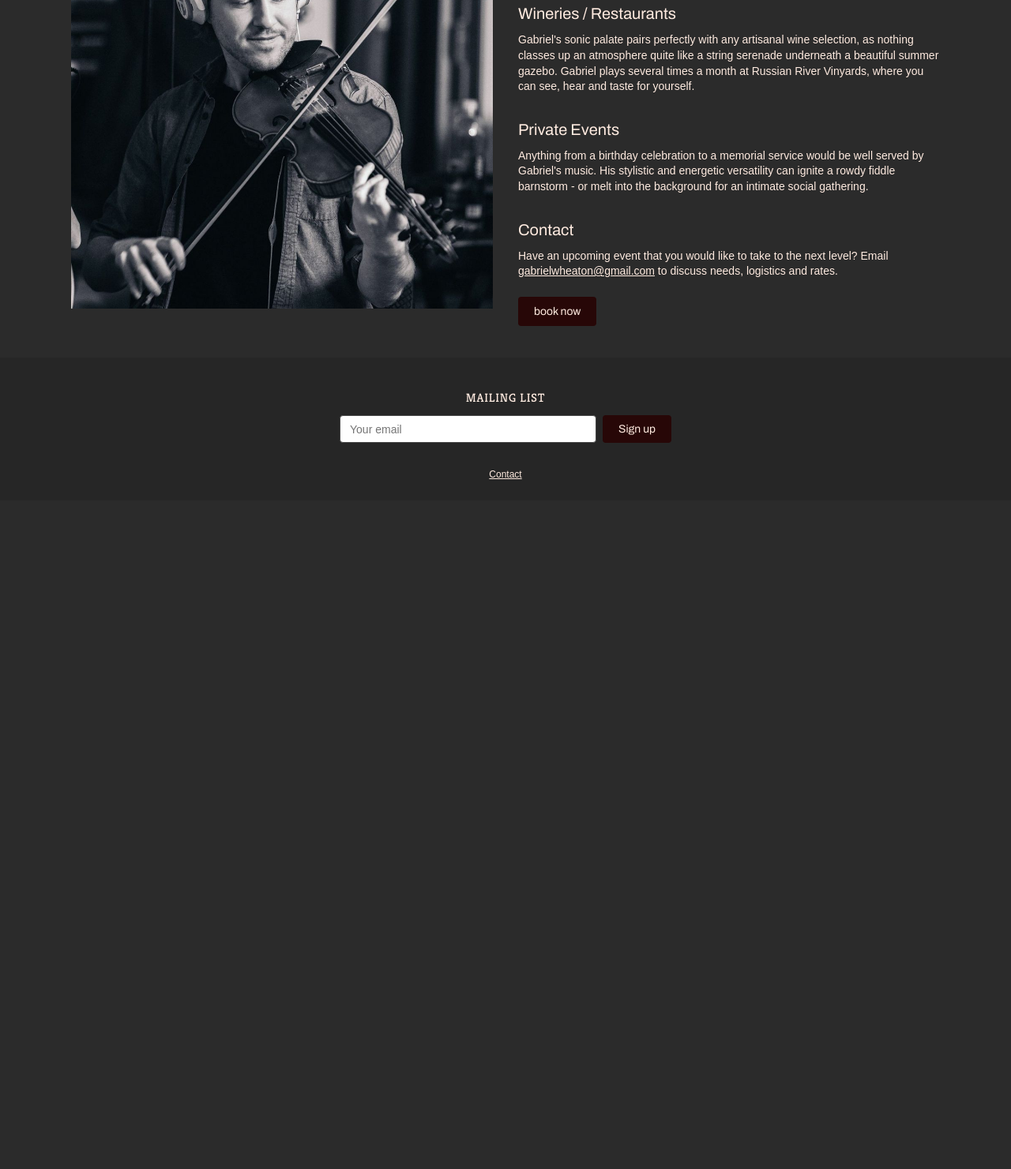
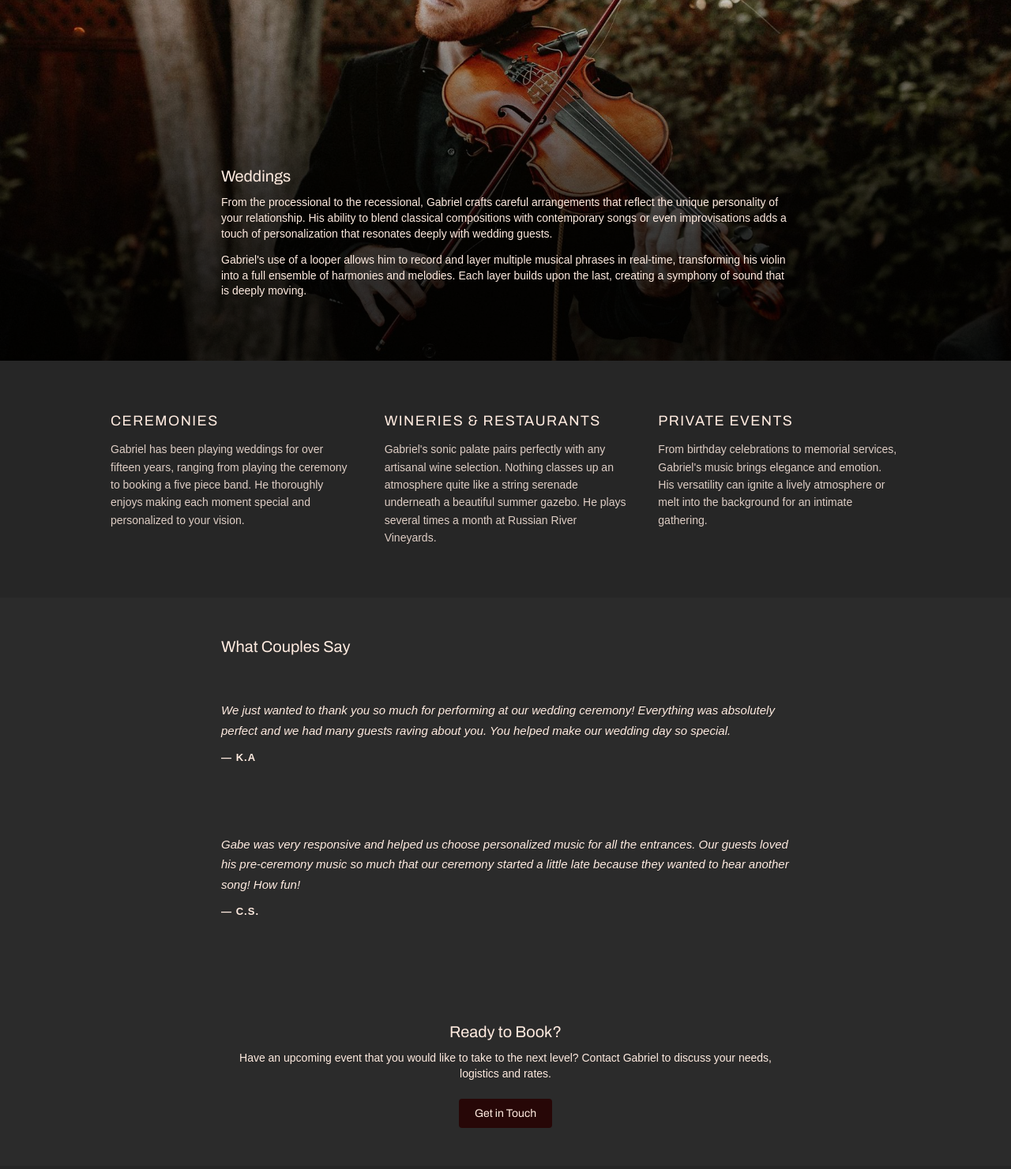
Before and after one commit to theredfiddler/gabriel-wheaton-website, a plain HTML site: page booking.html in a window 1280 px wide. Shown: the part 340-1821 px from the top of the page at 79% size. Before the commit the page ends 974 px from the top, so only its background shows below. Drawn offline with Linux system fonts and the light colour scheme; a web font is replaced by a local one.

Commit message:
Consolidate Booking and Weddings into one page
- Merge weddings hero and testimonials into booking page
- Create clean three-column services grid
- Remove Weddings nav link from all pages
- Minimal, elegant design

Co-Authored-By: Claude Haiku 4.5 <noreply@anthropic.com>

```diff
--- a/booking.html
+++ b/booking.html
@@ -19,28 +19,57 @@
                 <li><a href="photos.html">Photos</a></li>
                 <li class="selected"><a href="booking.html">Booking</a></li>
                 <li><a href="performances.html">Performances</a></li>
-                <li><a href="weddings.html">Weddings</a></li>
             </ul>
         </nav>
     </header>
 
     <main>
-        <section class="section">
-            <div class="columns">
-                <div class="column">
-                    <img class="square-photo" src="images/booking.jpg" alt="Gabriel Wheaton playing violin">
+        <section class="section weddings-hero" style="background-image: url('images/weddings.jpg');">
+            <div class="narrow text">
+                <h2>Weddings</h2>
+                <p>From the processional to the recessional, Gabriel crafts careful arrangements that reflect the unique personality of your relationship. His ability to blend classical compositions with contemporary songs or even improvisations adds a touch of personalization that resonates deeply with wedding guests.</p>
+                <p>Gabriel's use of a looper allows him to record and layer multiple musical phrases in real-time, transforming his violin into a full ensemble of harmonies and melodies. Each layer builds upon the last, creating a symphony of sound that is deeply moving.</p>
+            </div>
+        </section>
+
+        <section class="section booking-services">
+            <div class="services-grid">
+                <div class="service-card">
+                    <h3>Ceremonies</h3>
+                    <p>Gabriel has been playing weddings for over fifteen years, ranging from playing the ceremony to booking a five piece band. He thoroughly enjoys making each moment special and personalized to your vision.</p>
                 </div>
-                <div class="column text">
-                    <h2>Weddings</h2>
-                    <p>Gabriel has been playing weddings for over fifteen years, ranging from playing the ceremony to booking a five piece band for a wedding that lasted for three days. He thoroughly enjoys making them as special and personalized to the clients needs as possible.</p>
-                    <h2>Wineries / Restaurants</h2>
-                    <p>Gabriel's sonic palate pairs perfectly with any artisanal wine selection, as nothing classes up an atmosphere quite like a string serenade underneath a beautiful summer gazebo. Gabriel plays several times a month at Russian River Vinyards, where you can see, hear and taste for yourself.</p>
-                    <h2>Private Events</h2>
-                    <p>Anything from a birthday celebration to a memorial service would be well served by Gabriel's music. His stylistic and energetic versatility can ignite a rowdy fiddle barnstorm - or melt into the background for an intimate social gathering.</p>
-                    <h2>Contact</h2>
-                    <p>Have an upcoming event that you would like to take to the next level? Email <a href="mailto:gabrielwheaton@gmail.com">gabrielwheaton@gmail.com</a> to discuss needs, logistics and rates.</p>
-                    <a class="button" href="mailto:gabrielwheaton@gmail.com">book now</a>
+                <div class="service-card">
+                    <h3>Wineries & Restaurants</h3>
+                    <p>Gabriel's sonic palate pairs perfectly with any artisanal wine selection. Nothing classes up an atmosphere quite like a string serenade underneath a beautiful summer gazebo. He plays several times a month at Russian River Vineyards.</p>
                 </div>
+                <div class="service-card">
+                    <h3>Private Events</h3>
+                    <p>From birthday celebrations to memorial services, Gabriel's music brings elegance and emotion. His versatility can ignite a lively atmosphere or melt into the background for an intimate gathering.</p>
+                </div>
+            </div>
+        </section>
+
+        <section class="section booking-testimonials">
+            <div class="narrow text">
+                <h2>What Couples Say</h2>
+                <div class="testimonials">
+                    <blockquote>
+                        <p>We just wanted to thank you so much for performing at our wedding ceremony! Everything was absolutely perfect and we had many guests raving about you. You helped make our wedding day so special.</p>
+                        <p><strong>— K.A</strong></p>
+                    </blockquote>
+                    <blockquote>
+                        <p>Gabe was very responsive and helped us choose personalized music for all the entrances. Our guests loved his pre-ceremony music so much that our ceremony started a little late because they wanted to hear another song! How fun!</p>
+                        <p><strong>— C.S.</strong></p>
+                    </blockquote>
+                </div>
+            </div>
+        </section>
+
+        <section class="section booking-cta">
+            <div class="narrow text">
+                <h2>Ready to Book?</h2>
+                <p>Have an upcoming event that you would like to take to the next level? Contact Gabriel to discuss your needs, logistics and rates.</p>
+                <a class="button" href="mailto:gabrielwheaton@gmail.com">Get in Touch</a>
             </div>
         </section>
     </main>
--- a/styles.css
+++ b/styles.css
@@ -207,6 +207,76 @@ blockquote {
     box-shadow: inset 0 -60vh 60vh -20vh rgba(0, 0, 0, 0.75);
 }
 
+.booking-services {
+    background: var(--section-alt-bg);
+}
+
+.services-grid {
+    display: grid;
+    grid-template-columns: repeat(auto-fit, minmax(280px, 1fr));
+    gap: 2.5rem;
+    max-width: 1000px;
+    margin: 0 auto;
+}
+
+.service-card {
+    padding: 1.5rem 0;
+}
+
+.service-card h3 {
+    font-family: 'Archivo', sans-serif;
+    font-weight: 400;
+    font-size: 18px;
+    margin-bottom: 0.75rem;
+    text-transform: uppercase;
+    letter-spacing: 0.08em;
+}
+
+.service-card p {
+    font-size: 14px;
+    line-height: 1.6;
+    color: rgba(255, 235, 224, 0.85);
+}
+
+.booking-testimonials {
+    padding-top: 3rem;
+    padding-bottom: 3rem;
+}
+
+.testimonials {
+    display: grid;
+    gap: 2rem;
+    margin-top: 2rem;
+}
+
+.testimonials blockquote {
+    border: none;
+    padding: 0;
+    font-size: 15px;
+    font-style: italic;
+    line-height: 1.7;
+}
+
+.testimonials blockquote p {
+    margin-bottom: 0.5rem;
+}
+
+.testimonials blockquote strong {
+    font-style: normal;
+    font-size: 13px;
+    text-transform: uppercase;
+    letter-spacing: 0.08em;
+}
+
+.booking-cta {
+    text-align: center;
+    padding: 3rem 1.5rem;
+}
+
+.booking-cta .button {
+    margin-top: 1rem;
+}
+
 .site-footer {
     background: var(--section-alt-bg);
     padding: 2.5rem 1.5rem 1.5rem;
```
Also changed, not shown: index.html (+1 -1 lines), music.html (+1 -1 lines), performances.html (+1 -1 lines), photos.html (+1 -1 lines), weddings.html (deleted, +0 -59 lines).
